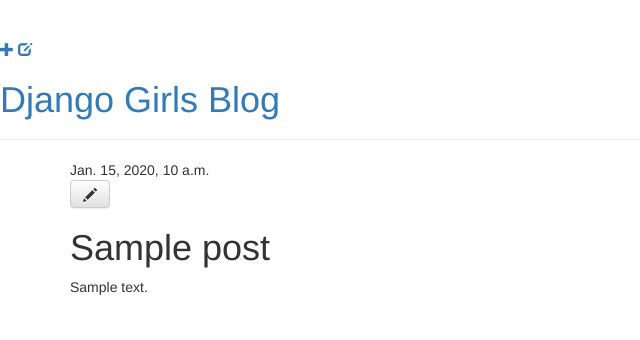
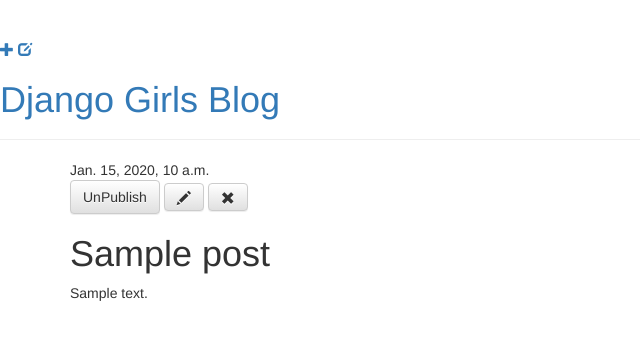
Before and after one commit to garym/dgblog, a Django app: page /post/1/ in a window 1280 px wide. Shown: the top 340 px of the page, without its empty margins (0-640 px from the left). Run offline with Django 3.2, Linux system fonts and the light colour scheme; a user stored in the database is signed in; tables that the repository leaves empty hold one stand-in row (values such as "Sample post"); some libraries are stand-ins or nearby versions.

Commit message:
Add means to unpublish and delete posts

```diff
--- a/blog/models.py
+++ b/blog/models.py
@@ -15,5 +15,9 @@
         self.published_date = timezone.now()
         self.save()
 
+    def unpublish(self):
+        self.published_date = None
+        self.save()
+
     def __str__(self):
         return self.title
--- a/blog/templates/blog/post_detail.html
+++ b/blog/templates/blog/post_detail.html
@@ -6,11 +6,17 @@
       <div class="date">
         {{ post.published_date }}
       </div>
+      {% if user.is_authenticated %}
+        <a class="btn btn-default" href="{% url 'post_unpublish' pk=post.pk %}">UnPublish</a>
+      {% endif %}
     {% else %}
-      <a class="btn btn-default" href="{% url 'post_publish' pk=post.pk %}">Publish</a>
+      {% if user.is_authenticated %}
+	<a class="btn btn-default" href="{% url 'post_publish' pk=post.pk %}">Publish</a>
+      {% endif %}
     {% endif %}
     {% if user.is_authenticated %}
-    <a class="btn btn-default" href="{% url 'post_edit' pk=post.pk %}"><span class="glyphicon glyphicon-pencil"></span></a>
+      <a class="btn btn-default" href="{% url 'post_edit' pk=post.pk %}"><span class="glyphicon glyphicon-pencil"></span></a>
+      <a class="btn btn-default" href="{% url 'post_remove' pk=post.pk %}"><span class="glyphicon glyphicon-remove"></span></a>
     {% endif %}
     <h1>{{ post.title }}</h1>
     <p>{{ post.text|linebreaks }}</p>
--- a/blog/urls.py
+++ b/blog/urls.py
@@ -8,4 +8,6 @@
     url(r'^post/(?P<pk>[0-9]+)/$', views.post_detail, name='post_detail'),
     url(r'^post/(?P<pk>[0-9]+)/edit/$', views.post_edit, name='post_edit'),
     url(r'^post/(?P<pk>[0-9]+)/publish/$', views.post_publish, name='post_publish'),
+    url(r'^post/(?P<pk>[0-9]+)/unpublish/$', views.post_unpublish, name='post_unpublish'),
+    url(r'^post/(?P<pk>[0-9]+)/remove/$', views.post_remove, name='post_remove'),
 ]
--- a/blog/views.py
+++ b/blog/views.py
@@ -53,3 +53,15 @@
     post = get_object_or_404(Post, pk=pk)
     post.publish()
     return redirect('post_detail', pk=pk)
+
+@login_required
+def post_unpublish(request, pk):
+    post = get_object_or_404(Post, pk=pk)
+    post.unpublish()
+    return redirect('post_detail', pk=pk)
+
+@login_required
+def post_remove(request, pk):
+    post = get_object_or_404(Post, pk=pk)
+    post.delete()
+    return redirect('post_list')
```
